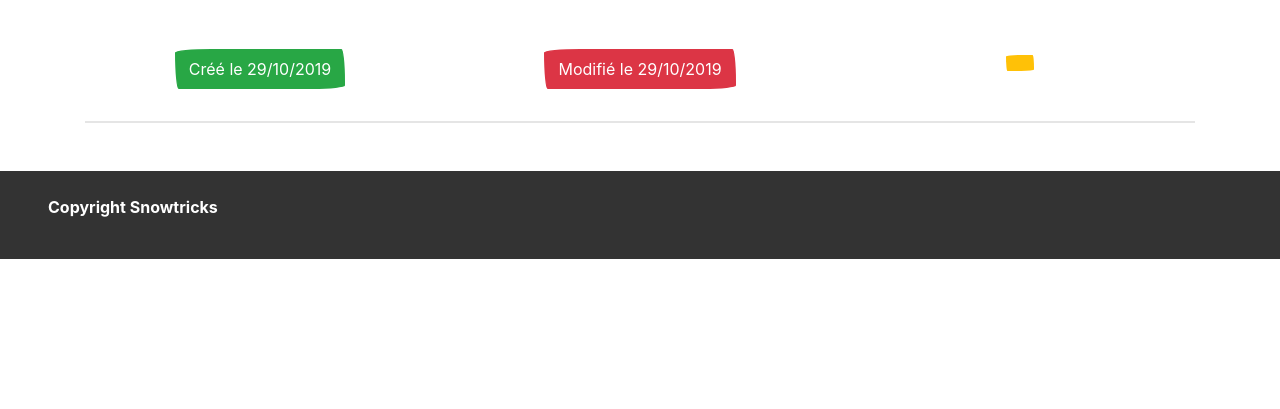
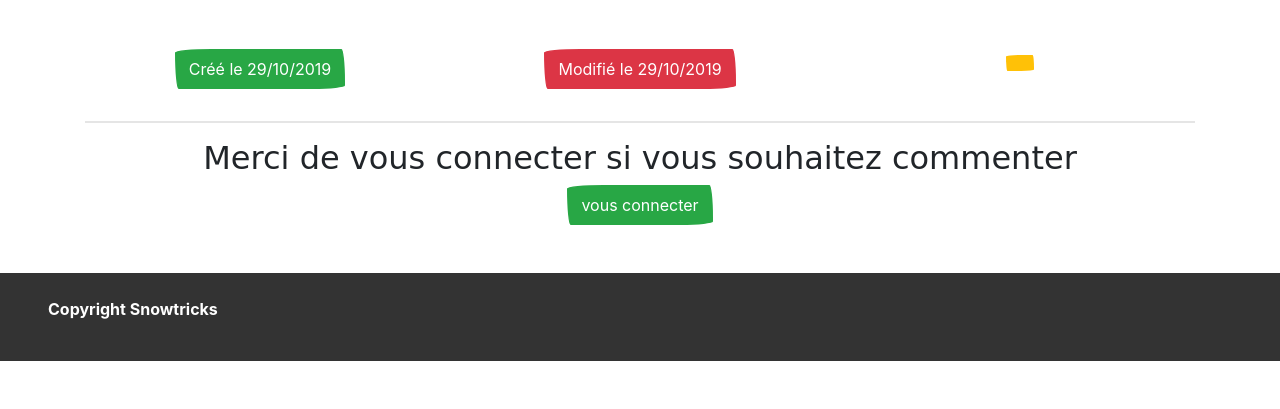
Before and after one commit to AurelBichop/Projet6_SnowTricks, a Symfony app: template templates/trick/show.html.twig in a window 1280 px wide. Shown: the part 507-916 px from the top of the page. Before the commit the page ends 766 px from the top, so only its background shows below. Run offline with Twig, Linux system fonts and the light colour scheme; the template is opened without the code that fills it, so the values that code supplies are empty; some libraries are stand-ins or nearby versions; some web fonts are replaced.

Commit message:
refactorisation de l'enregistrement de commentaires pour un trick

```diff
--- a/src/Entity/Comment.php
+++ b/src/Entity/Comment.php
@@ -3,6 +3,7 @@
 namespace App\Entity;
 
 use Doctrine\ORM\Mapping as ORM;
+use Symfony\Component\Validator\Constraints as Assert;
 
 /**
  * @ORM\Entity(repositoryClass="App\Repository\CommentRepository")
@@ -18,6 +19,7 @@ class Comment
 
     /**
      * @ORM\Column(type="text")
+     * @Assert\Length(min=5,minMessage="Un commentaire ne peut pas faire moins de 5 caracteres")
      */
     private $content;
 
--- a/src/Entity/Trick.php
+++ b/src/Entity/Trick.php
@@ -6,6 +6,7 @@ use Doctrine\Common\Collections\ArrayCollection;
 use Doctrine\Common\Collections\Collection;
 use Doctrine\ORM\Mapping as ORM;
 
+use Exception;
 use Symfony\Component\Validator\Constraints as Assert;
 use Symfony\Bridge\Doctrine\Validator\Constraints\UniqueEntity;
 
@@ -114,7 +115,7 @@ class Trick
      * @ORM\PreUpdate
      *
      * @return void
-     * @throws \Exception
+     * @throws Exception
      */
     public function prePersist()
     {
--- a/templates/trick/edit.html.twig
+++ b/templates/trick/edit.html.twig
@@ -20,8 +20,7 @@
 
             {% for video in trick.video %}
                 <div class="col-3 mb-3">
-                    {{ video.tag }}
-
+                    {{ video.tag | raw }}
                     <a href="{{ path('delete_video',{'id':video.id }) }}" onclick="return confirm('Voulez vous vraiment supprimer cette video')" class="float-right"><i class="far fa-trash-alt"></i></a>
                 </div>
             {% endfor %}
--- a/templates/trick/show.html.twig
+++ b/templates/trick/show.html.twig
@@ -38,29 +38,21 @@
             <div class="col text-center mb-3">
                 <span class="btn btn-warning">{{ trick.variety }}</span>
             </div>
-
         </div>
 
         <hr>
 
         {% if app.user %}
 
-            <form action="{{ path('add_comment',{'slug':trick.slug }) }}" method="post">
+            <div class="row">
+                <div class="col">
+                {{form_start(commentForm)}}
+                {{form_row(commentForm.content,{'label':'Commentaire','attr':{'placeholder': 'Votre commentaire...'}} ) }}
 
-                <div class="row justify-content-center my-5">
-
-
-                    <div class="col-8">
-                        <input type="text" id="comment_content" name="comment[content]" class="form-control">
-                    </div>
-
-                    <div class="col-2">
-                        <button type="submit" class="btn btn-primary"><label for="comment">Leave a comment</label></button>
-                    </div>
-
+                <button type="submit" class="btn btn-primary float-right">Commenter ! </button>
+                {{form_end(commentForm)}}
                 </div>
-
-            </form>
+            </div>
 
             <hr>
 
@@ -84,9 +76,20 @@
                 </div>
 
             </div>
+        {% else %}
+
+            <div class="row text-center">
+                <div class="col">
+                    <h2>Merci de vous connecter si vous souhaitez commenter</h2>
+                </div>
+            </div>
+            <div class="row text-center">
+                <div class="col">
+                    <a href="{{path('account_login')}}" class='btn btn-success'>vous connecter</a>
+                </div>
+            </div>
 
         {% endif %}
-
-</div>
+    </div>
 
 {% endblock %}
```
Also changed, not shown: src/Controller/TrickController.php (+35 -43 lines).
